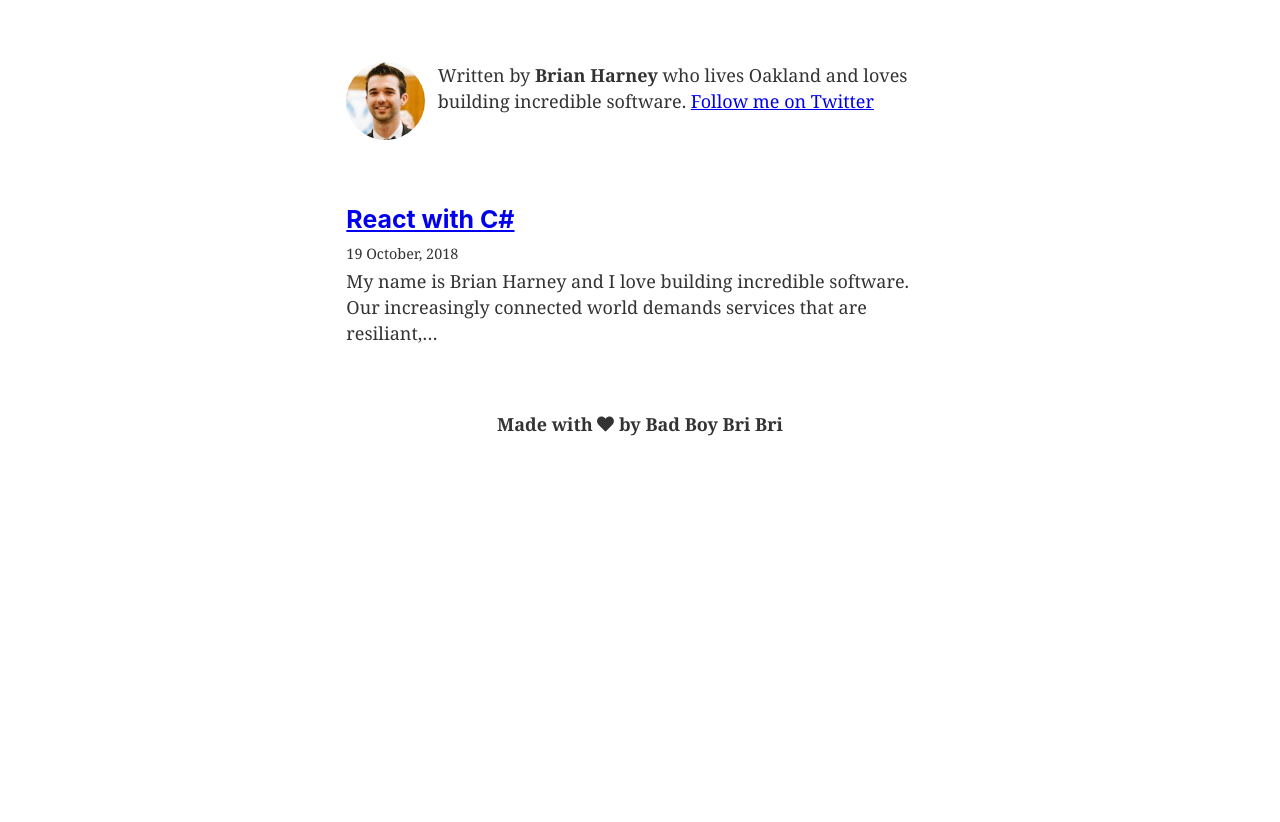
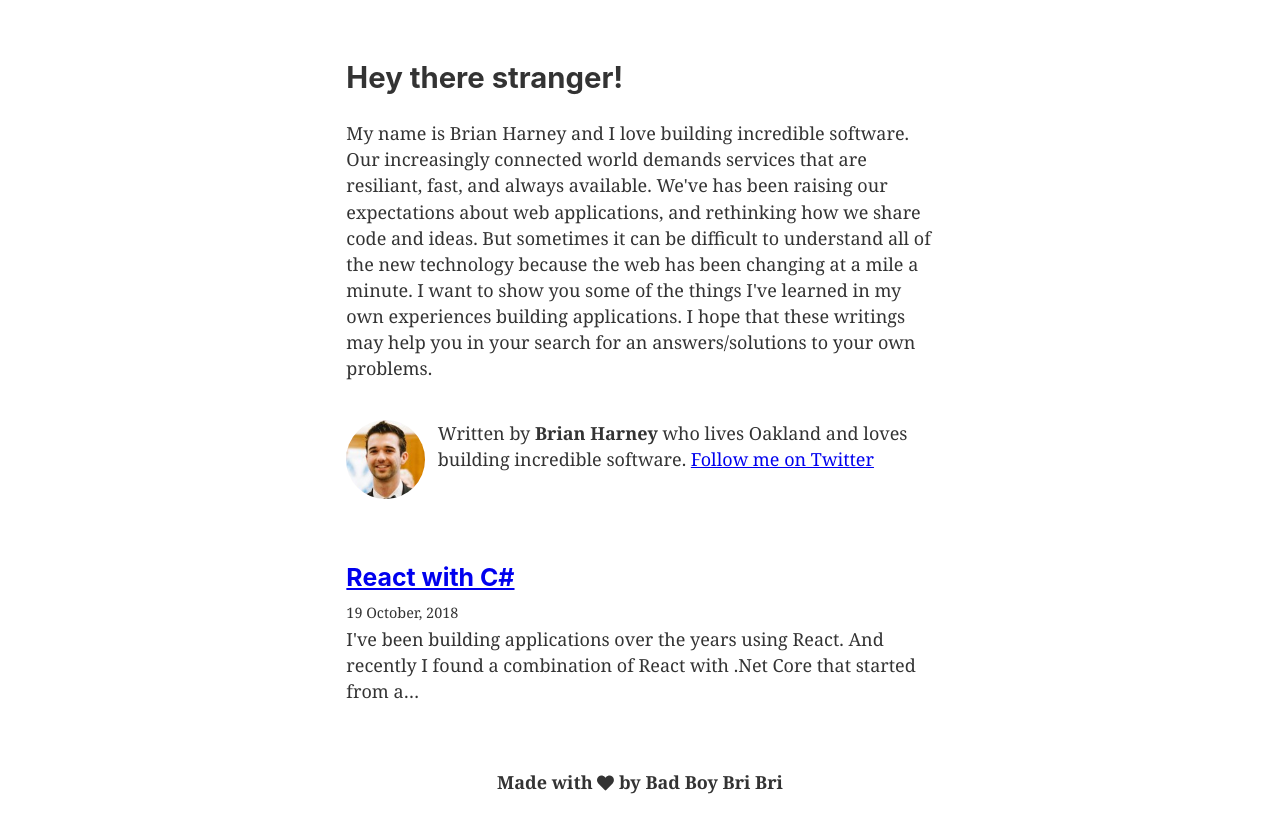
Before and after one commit to bharney/gatsby, a Gatsby site: page / in a window 1280 px wide. Shown: the part 100-922 px from the top of the page. Before the commit the page ends 800 px from the top, so only its background shows below. Built offline with nearby package versions, Linux system fonts and the light colour scheme; Gatsby itself is replaced by a stand-in of ours; some packages are replaced by stand-ins of ours.

Commit message:
Small changes to intro and added more on the first blog.

```diff
--- /dev/null
+++ b/src/components/intro.js
@@ -0,0 +1,28 @@
+import React from 'react'
+import profile from './profile.jpg'
+import { rhythm } from '../utils/typography'
+
+// Import typefaces
+import 'typography-theme-bootstrap'
+// type BioProps = any
+class Intro extends React.Component {
+
+  render() {
+    return (
+      <div
+        style={{
+          display: 'flex',
+          flexDirection: 'column',
+          marginBottom: rhythm(.5),
+        }}
+      >
+      <h2>Hey there stranger!</h2>
+        <p>
+        My name is Brian Harney and I love building incredible software. Our increasingly connected world demands services that are resiliant, fast, and always available. We've has been raising our expectations about web applications, and rethinking how we share code and ideas. But sometimes it can be difficult to understand all of the new technology because the web has been changing at a mile a minute. I want to show you some of the things I've learned in my own experiences building applications. I hope that these writings may help you in your search for an answers/solutions to your own problems.
+        </p>
+      </div>
+    )
+  }
+}
+
+export default Intro
--- a/src/pages/index.js
+++ b/src/pages/index.js
@@ -4,6 +4,7 @@ import get from 'lodash/get'
 import Helmet from 'react-helmet'
 
 import Bio from '../components/Bio'
+import Intro from '../components/Intro'
 import Layout from '../components/layout'
 import { rhythm } from '../utils/typography'
 // type IndexProps = any
@@ -26,6 +27,7 @@ export class IndexPage extends React.Component {
           meta={[{ name: 'description', content: siteDescription }]}
           title={siteTitle}
         />
+        <Intro />
         <Bio />
         {posts.map(({ node }) => {
           const title = get(node, 'frontmatter.title') || node.fields.slug
--- a/src/pages/react-with-csharp/index.md
+++ b/src/pages/react-with-csharp/index.md
@@ -4,13 +4,10 @@ date: "2018-10-19T22:16:03.284Z"
 excerpt: "I've been building several applications over the last two years using React with .Net Core and I would like to share with you what I've learned."
 ---
 
-My name is Brian Harney and I love building incredible software. Our increasingly connected world demands services that are resiliant, fast, and always available. We've has been raising our expectations about web applications, and rethinking how we share code and ideas. But sometimes it can be difficult to understand all of the new technology because the web has been changing at a mile a minute. I want to show you some of the things I've learned in my own experiences building applications. I hope that these writings may help you in your search for an answers/solutions to your own problems.
-
-#React with C#
 I've been building applications over the years using React. And recently I found a combination of
 React with .Net Core that started from a SpaTemplate called JavaScriptServices. I've started to
 build on this platform. And I would like to share with you what I've learned. Unfortunately most
 of the technology surounding React is built for node. However I really am a fan boy of C#. So I decieded to dive deep
 and see what I could build using the infrastructure provided by Microsoft's .NET Core. Its been great fun,
 and also wildy frustrating by working in a space that few developer explore. But you can see a link to
-the project I have been building called [JSStarter](http://jsstarter.azurewebsites.net). [Github](https://github.com/bharney/StarterPack).
+the project I have been building called [JSStarter](http://jsstarter.azurewebsites.net). Clone or fork the repo on [Github](https://github.com/bharney/StarterPack).
```
